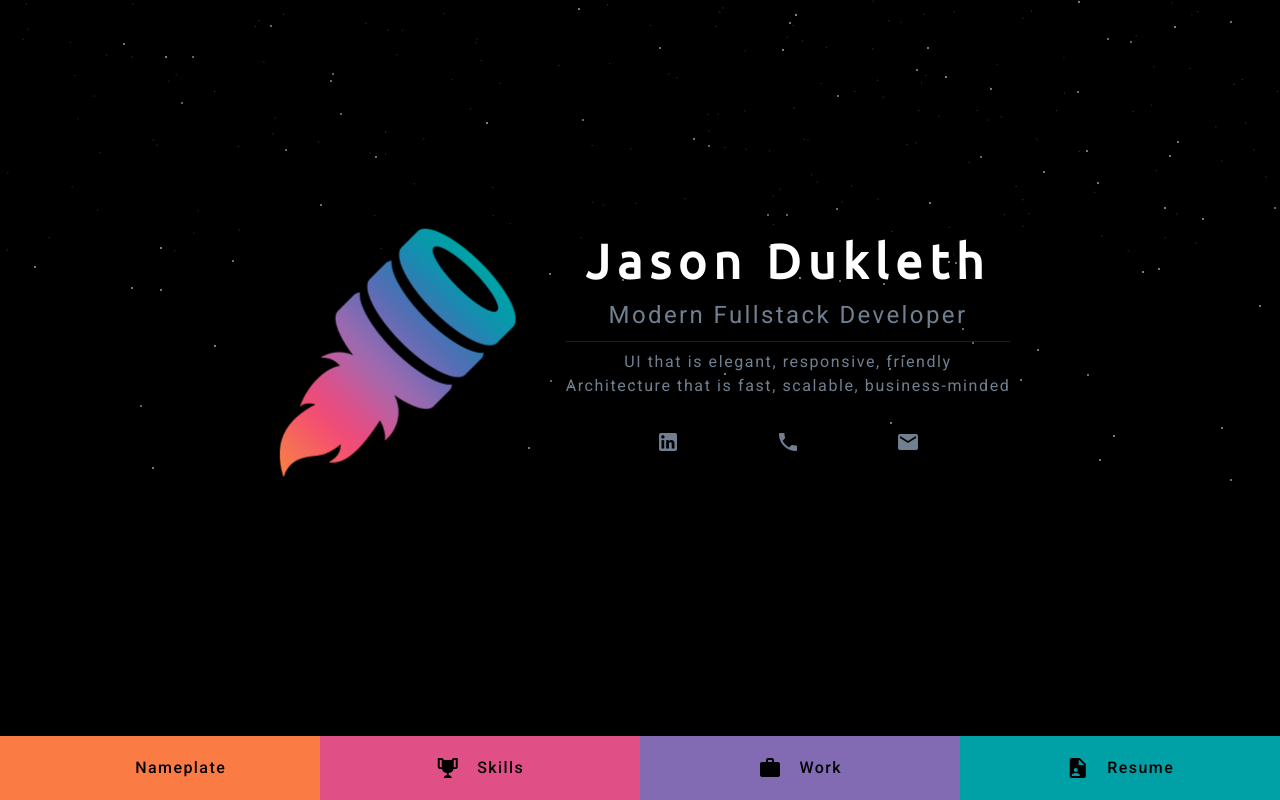
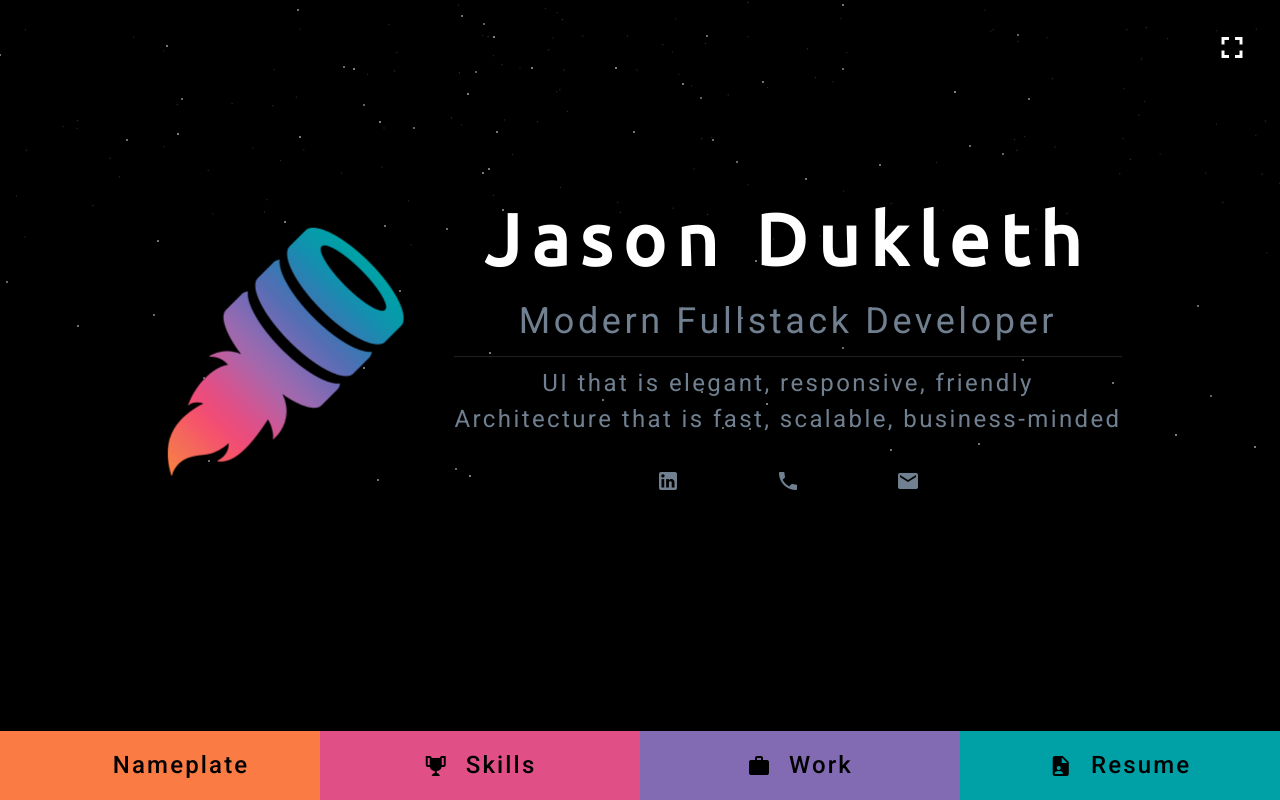
Before and after one commit to jdukleth/jjd-portfolio, a Nuxt app: page / in a window 1280 px wide. Built offline with nearby package versions, Linux system fonts and the light colour scheme.

Commit message:
adds Fullscreen button & additional app responsiveness

```diff
--- /dev/null
+++ b/components/Fullscreen.vue
@@ -0,0 +1,67 @@
+<template>
+  <div v-if="$vuetify.breakpoint.mdAndUp">
+    <v-btn icon class="ma-2 pa-7" @click="toggleFullscreen">
+      <v-icon size="36">
+        {{ isFullscreen ? 'mdi-fullscreen-exit' : 'mdi-fullscreen' }}
+      </v-icon>
+    </v-btn>
+  </div>
+</template>
+
+<script>
+export default {
+  data() {
+    return {
+      isFullscreen: false
+    }
+  },
+
+  methods: {
+    toggleFullscreen(event) {
+      const elem = document.documentElement
+
+      if (
+        document.fullscreenEnabled ||
+        document.webkitFullscreenEnabled ||
+        document.mozFullScreenEnabled ||
+        document.msFullscreenEnabled
+      ) {
+        if (!this.isFullscreen) {
+          if (elem.requestFullscreen) {
+            elem.requestFullscreen()
+            this.isFullscreen = true
+          } else if (elem.webkitRequestFullscreen) {
+            elem.webkitRequestFullscreen()
+            this.isFullscreen = true
+          } else if (elem.mozRequestFullScreen) {
+            elem.mozRequestFullScreen()
+            this.isFullscreen = true
+          } else if (elem.msRequestFullscreen) {
+            elem.msRequestFullscreen()
+            this.isFullscreen = true
+          }
+        } else if (document.exitFullscreen) {
+          document.exitFullscreen()
+          this.isFullscreen = false
+        } else if (document.webkitExitFullscreen) {
+          document.webkitExitFullscreen()
+          this.isFullscreen = false
+        } else if (document.mozCancelFullScreen) {
+          document.mozCancelFullScreen()
+          this.isFullscreen = false
+        } else if (document.msExitFullscreen) {
+          document.msExitFullscreen()
+          this.isFullscreen = false
+        }
+      }
+    }
+  }
+}
+</script>
+
+<style scoped>
+.v-btn {
+  height: auto; /* necessary for Chrome; */
+  width: auto; /* fixed dimensions mess up alignment */
+}
+</style>
--- a/layouts/default.vue
+++ b/layouts/default.vue
@@ -1,18 +1,30 @@
 <template>
-  <v-app dark>
+  <v-app
+    dark
+    :class="{
+      xs: $vuetify.breakpoint.xs,
+      sm: $vuetify.breakpoint.sm,
+      md: $vuetify.breakpoint.md,
+      lg: $vuetify.breakpoint.lg,
+      xl: $vuetify.breakpoint.xl
+    }"
+  >
     <Stars v-cloak id="Stars" />
-    <nuxt v-cloak id="Page" class="mb-12" />
+    <Fullscreen id="Fullscreen" />
+    <nuxt v-cloak id="Page" />
     <Navbar v-cloak />
   </v-app>
 </template>
 
 <script>
 import Stars from '../components/Stars'
+import Fullscreen from '../components/Fullscreen'
 import Navbar from '../components/Navbar'
 
 export default {
   components: {
     Stars,
+    Fullscreen,
     Navbar
   },
 
@@ -27,11 +39,38 @@ export default {
 </script>
 
 <style lang="scss">
-html,
-body {
+/* *************************************** */
+/*  Vuetify Breakpoint App-Level Styles    */
+/*           *  -16px on Desktop           */
+/* *************************************** */
+// < 600px
+.xs {
+  font-size: 12px;
+}
+
+// 600px > < 960px
+.sm {
   font-size: 16px;
 }
 
+// 960px > < 1264px*
+.md {
+  font-size: 20px;
+}
+
+// 1264px* > < 1904px*
+.lg {
+  font-size: 24px;
+}
+
+// > 1904px*
+.xl {
+  font-size: 28px;
+}
+
+/* *************************************** */
+/*  Section Styles                         */
+/* *************************************** */
 #Stars {
   z-index: 1;
 }
@@ -43,6 +82,16 @@ body {
   height: calc(100vh - 65px);
 }
 
+#Fullscreen {
+  z-index: 3;
+  position: absolute;
+  top: 0;
+  right: 0;
+}
+
+/* *************************************** */
+/*  Vuetify App-Level Style Fixes          */
+/* *************************************** */
 .theme--dark.v-application {
   background: #000000;
 }
```
